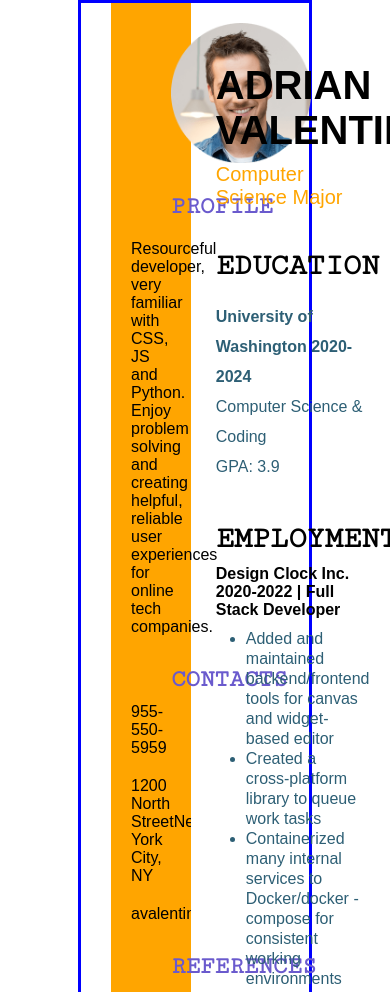
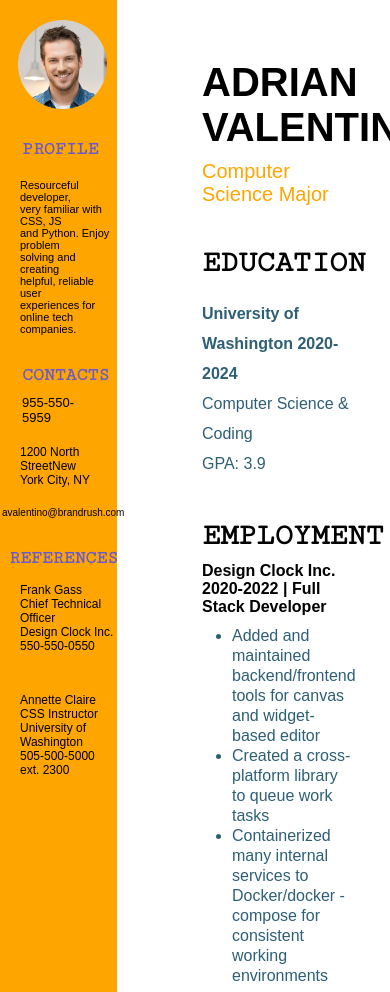
Before and after one commit to ZhanDan2008/resume_html_hackathon, a plain HTML site: page index.html in a window 390 px wide. Shown: the top 992 px of the page. Drawn offline with Linux system fonts and the light colour scheme.

Commit message:
added some adaptives

```diff
--- a/index.html
+++ b/index.html
@@ -9,6 +9,7 @@
 <link href="https://fonts.googleapis.com/css2?family=Cutive+Mono&family=Nunito+Sans:opsz@6..12&family=Roboto:wght@300;400&display=swap" rel="stylesheet">
     <link rel="stylesheet" href="./styles/style.css">
     <link rel="stylesheet" href="./styles/animations.css">
+    <link rel="stylesheet" href="./styles/adaptives.css">
 </head>
 <body>
     <div class="container">
@@ -29,7 +30,7 @@
                             avalentino@brandrush.com</a>
                     </div>
                     <div class="references">
-                        <h2 style="margin-top: 20px;">REFERENCES</h2>
+                        <h2 style="margin-top: 20px;" class="diff_h2">REFERENCES</h2>
                         <p>Frank Gass<br>
                             Chief Technical Officer<br>
                             Design Clock Inc.<br>
--- /dev/null
+++ b/styles/adaptives.css
@@ -0,0 +1,45 @@
+@media all and (max-width: 412px){
+    .container{
+        width: 100%;
+        margin-left: -30px;
+    }
+    .page_one {
+        display: flex;
+        gap: 60px;
+    }
+    .page_one .left p{
+        font-size: 12px;
+    }
+    .page_one .left h2{
+        font-size: 18px;
+        margin-left: 22px;
+    }
+    .page_one .left .profile p {
+        font-size: 11px;
+    }
+    .animated-link{
+        font-size: 13px;
+        margin-left: 22px;
+    }
+    .page_one .left{
+        width: 50%;
+    }
+    .page_one .left img{
+        width: 89px;
+        margin-left: 18px;
+    }
+    .animated-coordinates{
+        font-size: 12px;
+    }
+    .animated-email{
+        margin-left: 2px;
+    font-size: 10px;
+    width: 123px;
+    }
+    .diff_h2{
+       margin-left: 9px !important;
+    }
+    .references p{
+        font-size: 1px;
+    }
+}
--- a/styles/style.css
+++ b/styles/style.css
@@ -8,7 +8,6 @@
     padding: 0 !important;
     margin: auto;
     position: relative;
-    border: 3px solid blue;
 }
 
 /* ************************************************************************************************************ */
```
